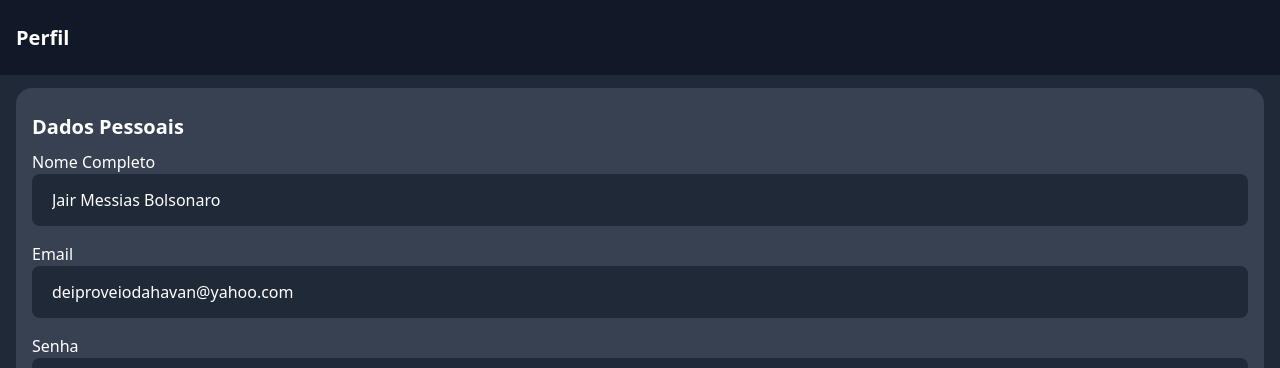
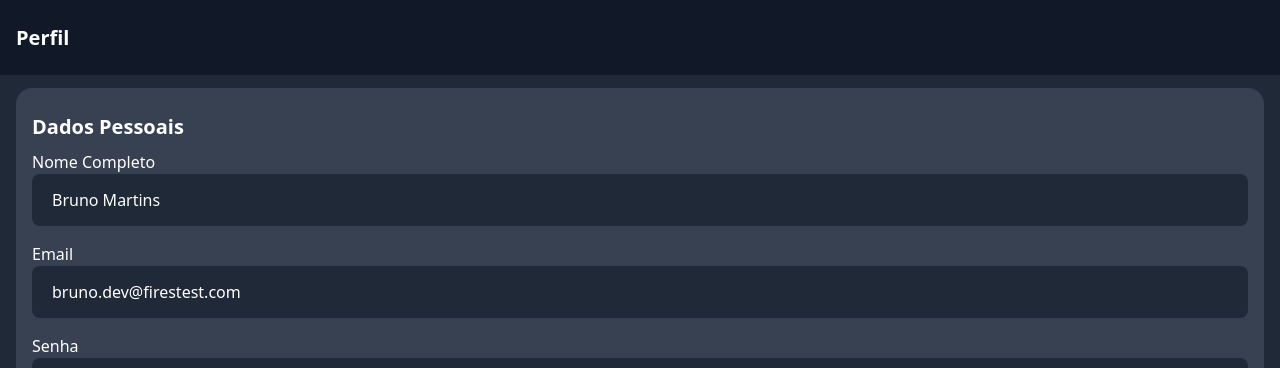
Before and after one commit to brunomartinsux/firetest-web, an Angular app: page /profile in a window 1280 px wide. Shown: the top 368 px of the page. Built offline with nearby package versions, Linux system fonts and the light colour scheme.

Commit message:
hotfix: presentation

```diff
--- a/src/app/profile-page/profile-page.component.ts
+++ b/src/app/profile-page/profile-page.component.ts
@@ -15,8 +15,8 @@ export class ProfilePageComponent implements OnInit {
   ngOnInit(): void {
 
     this.profileForm = this._fb.group({
-      name: ['Jair Messias Bolsonaro', Validators.required],
-      email: ['deiproveiodahavan@yahoo.com', Validators.email],
+      name: ['Bruno Martins', Validators.required],
+      email: ['bruno.dev@firestest.com', Validators.email],
       password: ['°°°°°°°°°°°°°°']
     })
 
--- a/src/app/test-page/test-build/test-build.component.ts
+++ b/src/app/test-page/test-build/test-build.component.ts
@@ -10,13 +10,12 @@ export class TestBuildComponent implements OnInit {
     'Artes',
     'Biologia',
     'Ciências gerais',
-    'Terraplanismo',
     'Física',
     'Inglês',
     'Português',
     'História',
-    'Ensino Religioso',
-    'Spider Man',
+    'Geografia',
+
   ];
   years: Array<number> = [];
   menuStep = 1;
```
